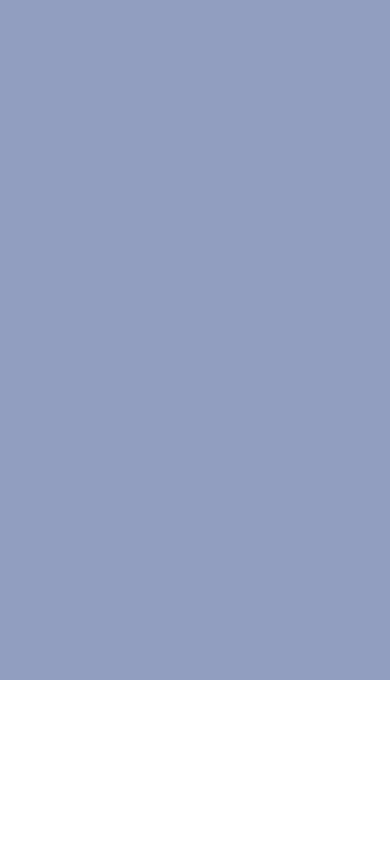
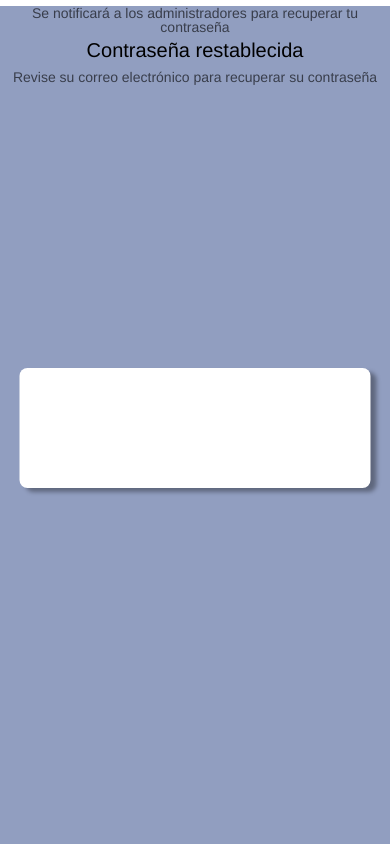
Before and after one commit to AmericaBT/appwebtransporte, a PHP site: the page made by code/code/contraseñaestablecida.html in a window 390 px wide. Run offline with PHP 8.4, Linux system fonts and the light colour scheme; some libraries are stand-ins or nearby versions.

Commit message:
contraseña establecida responsive

```diff
--- a/code/code/choferes_rutas.php
+++ b/code/code/choferes_rutas.php
@@ -91,10 +91,10 @@ if (!$conexion) {
         <div class="encabezado-3">Nombre</div>
         <div class="encabezado-4">Ingresos</div>
         <div class="encabezado-5">Estado</div>
-        <div class="text-2">00-00-0000</div>
-        <div class="text-3">Ruta Chavez</div>
+        <div class="text-2"></div>
+        <div class="text-3"></div>
         <div class="text-4"> </div>
-        <div class="text-5">Imprimir</div>
+        <div class="text-5"></div>
 
       </div>
 
--- a/code/code/contraseñaestablecida.html
+++ b/code/code/contraseñaestablecida.html
@@ -17,9 +17,9 @@
 
       <p class="p">Revise su correo electrónico para recuperar su contraseña</p>
 
-      <div class="check-circle">
+      <!--<div class="check-circle">
         <img class="vector" src="img/vector.svg" /> <img class="img" src="img/image.svg" />
-      </div>
+      </div>-->
 
     </div>
   </body>
--- a/code/code/css/stylecontraestablecida.css
+++ b/code/code/css/stylecontraestablecida.css
@@ -1,4 +1,4 @@
-.notificacion {
+/*.notificacion {
   background-color: #919ec0;
   aspect-ratio: 1.65;
   width: 100%;
@@ -80,4 +80,154 @@
   height: 41.71%;
   top: 14.85%;
   left: 35.68%;
+}*/
+
+.notificacion {
+  background-color: #919ec0;
+  width: 100%;
+  min-height: 100vh;
+  position: relative;
 }
+
+/* Rectángulo blanco principal */
+.notificacion .rectangle {
+  position: absolute;
+  top: 50%;
+  left: 50%;
+  transform: translate(-50%, -50%);
+  width: 520px;
+  height: 85vh;
+  background-color: #ffffff;
+  box-shadow: 6px 4px 4px #00000059;
+  border-radius: 8px;
+}
+
+/* Título principal */
+.notificacion .div {
+  position: absolute;
+  top: 25%;
+  left: 50%;
+  transform: translateX(-50%);
+  width: 80%;
+  text-align: center;
+  font-family: "Urbanist-Regular", Helvetica;
+  font-weight: 400;
+  color: #000000;
+  font-size: 30px;
+}
+
+/* Texto arriba */
+.notificacion .text-wrapper {
+  position: absolute;
+  top: 18%;
+  left: 50%;
+  transform: translateX(-50%);
+  text-align: center;
+  font-family: "Urbanist-Medium", Helvetica;
+  font-weight: 500;
+  color: #0000009c;
+  font-size: 16px;
+}
+
+/* Texto abajo */
+.notificacion .p {
+  position: absolute;
+  top: 32%;
+  left: 50%;
+  transform: translateX(-50%);
+  text-align: center;
+  font-family: "Urbanist-Medium", Helvetica;
+  font-weight: 500;
+  color: #0000009c;
+  font-size: 16px;
+}
+
+/* Ícono de check */
+.notificacion .check-circle {
+  position: absolute;
+  top: 50%;
+  left: 50%;
+  transform: translate(-50%, -50%);
+  width: 65px;
+  height: 65px;
+}
+
+
+/* =============== MEDIA QUERIES =============== */
+
+/* Tablets horizontales */
+@media (max-width: 1024px) {
+  .notificacion .rectangle {
+    width: 70%;
+    height: 80vh;
+  }
+
+  .notificacion .div {
+    font-size: 26px;
+  }
+
+  .notificacion .text-wrapper,
+  .notificacion .p {
+    font-size: 15px;
+  }
+}
+
+/* Tablets verticales */
+@media (max-width: 768px) {
+  .notificacion .rectangle {
+    width: 80%;
+    height: 75vh;
+  }
+
+  .notificacion .div {
+    font-size: 24px;
+  }
+
+  .notificacion .text-wrapper,
+  .notificacion .p {
+    font-size: 14px;
+  }
+
+  .notificacion .check-circle {
+    width: 55px;
+    height: 55px;
+  }
+}
+
+/* Celulares */
+@media (max-width: 480px) {
+  .notificacion .rectangle {
+    width: 90%;
+    height: auto;
+    padding: 60px 20px;
+  }
+
+  .notificacion .div,
+  .notificacion .text-wrapper,
+  .notificacion .p {
+    position: static;
+    transform: none;
+    width: 100%;
+    text-align: center;
+  }
+
+  .notificacion .div {
+    font-size: 20px;
+    margin-bottom: 10px;
+  }
+
+  .notificacion .text-wrapper,
+  .notificacion .p {
+    font-size: 14px;
+    margin: 6px 0;
+  }
+
+  .notificacion .check-circle {
+    position: relative;
+    top: auto;
+    left: auto;
+    transform: none;
+    margin: 20px auto 0 auto;
+    display: block;
+  }
+}
```
